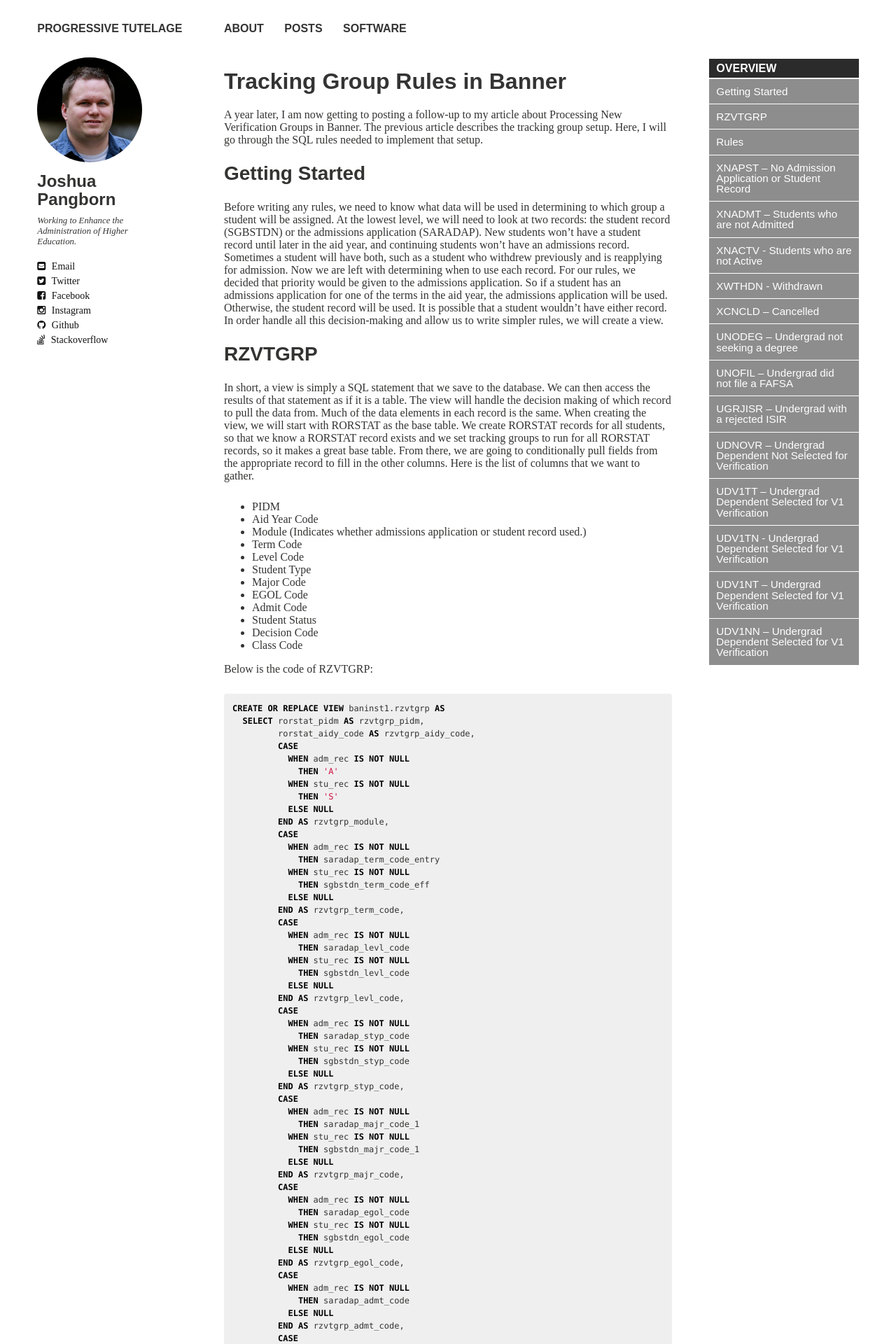
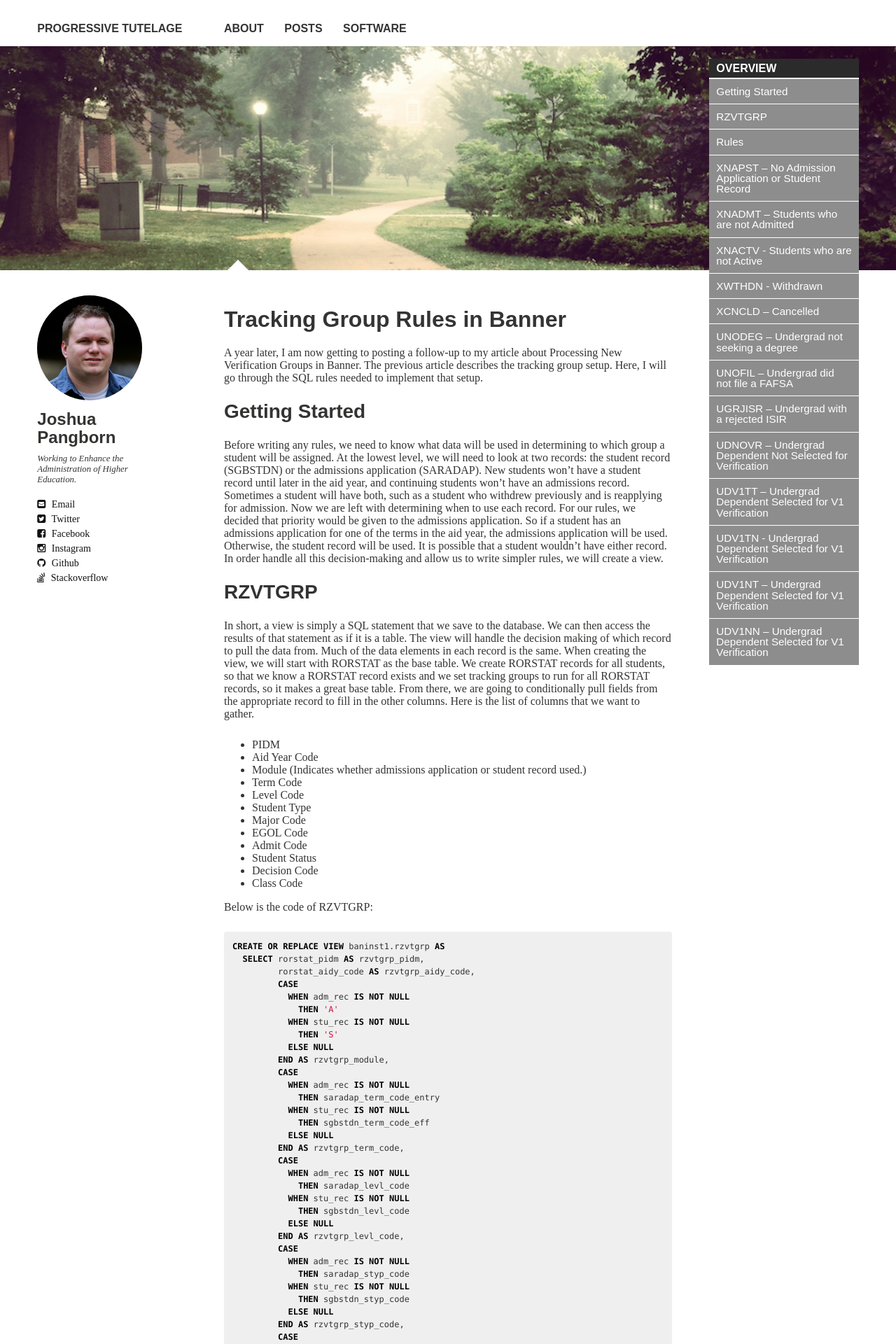
Before and after one commit to jpangborn/jpangborn.github.io, a Jekyll site: the page built from _posts/2014-01-18-tracking-group-rules-in-banner.md, in a window 1280 px wide. Shown: the top 1920 px of the page at 70% size. Built offline with Jekyll 4.4.1, drawn with Linux system fonts in a browser that asks for light colours; nearby versions of some CDN libraries; some web fonts are replaced.

Commit message:
Add Feature Image

```diff
--- a/_posts/2014-01-18-tracking-group-rules-in-banner.md
+++ b/_posts/2014-01-18-tracking-group-rules-in-banner.md
@@ -6,7 +6,7 @@ categories: "Banner Financial Aid"
 excerpt: Learn how to write tracking group rules to implement the new verification groups in Banner.
 tags: [banner, "financial aid", verification, tracking]
 image:
-  feature:
+  feature: berea-college-walk.jpg
 date: 2014-01-18T00:00:00-05:00
 ---
 
```
